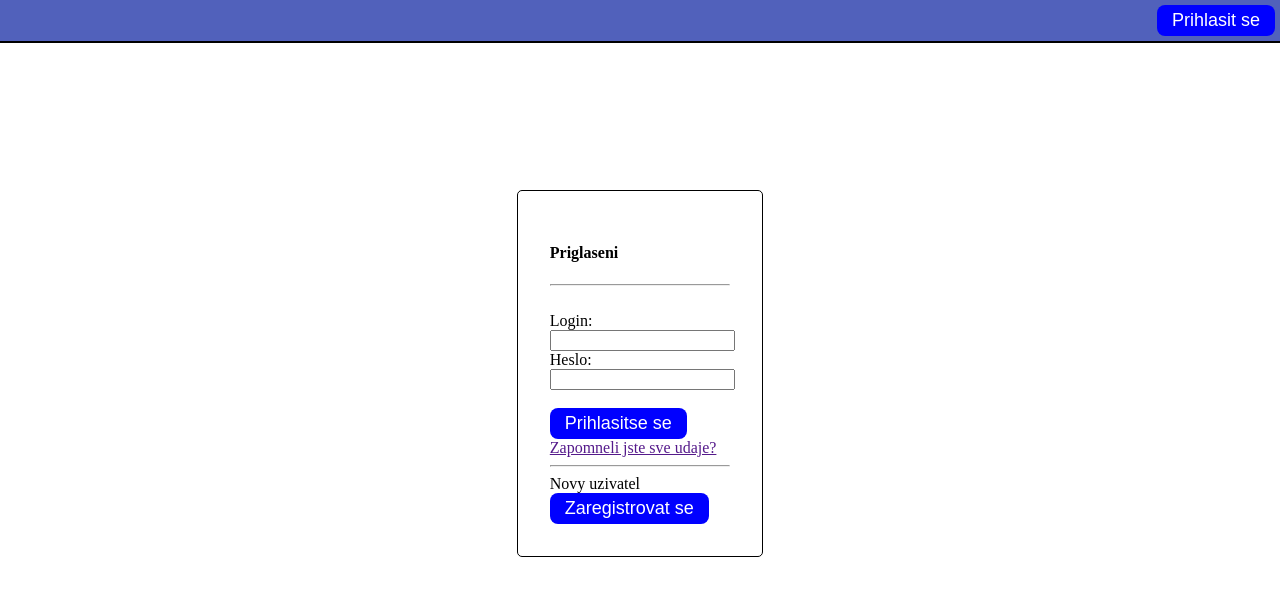
After one commit to Padrition/school_python, a Flask app: page /login in a window 1280 px wide. The commit adds this page. Shown: the top 596 px of the page. Run offline with Flask 3, Linux system fonts and the light colour scheme.

Commit message:
added login page; added actions to some forms; added on hover behavior for submit buttons

```diff
--- a/routes.py
+++ b/routes.py
@@ -10,6 +10,10 @@ def hello():
 def registration():
     return render_template("registration.html")
 
+@app.route("/login")
+def authorization():
+    return render_template("authorization.html")
+
 @app.route("/car")
 def car_list():
     return render_template("car_list.html")
--- a/static/css/styles.css
+++ b/static/css/styles.css
@@ -11,21 +11,16 @@ input[type=submit]{
     font-size: 18px;
 }
 
+input[type=submit]:hover {
+    background-color: rgb(100,100,100);
+    cursor: pointer;
+}
+
 .topnav {
     background-color: rgb(81, 97, 187);
     border-bottom: 2px solid black;
     overflow: hidden;
     padding: 5px;
-}
-
-.topnav a{
-    color: white;
-    text-decoration: none;
-    background-color: gray;
-    font-size: 18px;
-    padding: 16px 18px;
-    text-align: center;
-    float:left;
 }
 
 .topnav_right{
--- /dev/null
+++ b/templates/authorization.html
@@ -0,0 +1,24 @@
+{%extends 'base.html'%}
+{%block title%}Registrace{%endblock%}
+{% block content %}
+
+<div class="registration">
+    <h4>Priglaseni</h4>
+    <hr><br>
+    <form action="">
+        <label for="login">Login:</label><br>
+        <input type="text" id="login" name="login"><br>
+        <label for="password">Heslo:</label><br>
+        <input type="password" id="password" name="password"><br><br>
+        <input type="submit" value="Prihlasitse se"><br>
+    </form>
+    <a href="">Zapomneli jste sve udaje?</a>
+    <hr>
+    <form action="/reg">
+        <label for="">Novy uzivatel</label><br>
+        <input type="submit" value="Zaregistrovat se">
+    </form>
+
+</div>
+
+{% endblock %}
--- a/templates/base.html
+++ b/templates/base.html
@@ -7,7 +7,7 @@
     <body>
         <div class="topnav">
             <div class="topnav_right">
-                <form action="">
+                <form action="/login">
                     <input type="submit" value="Prihlasit se">
                 </form>
             </div>
```
